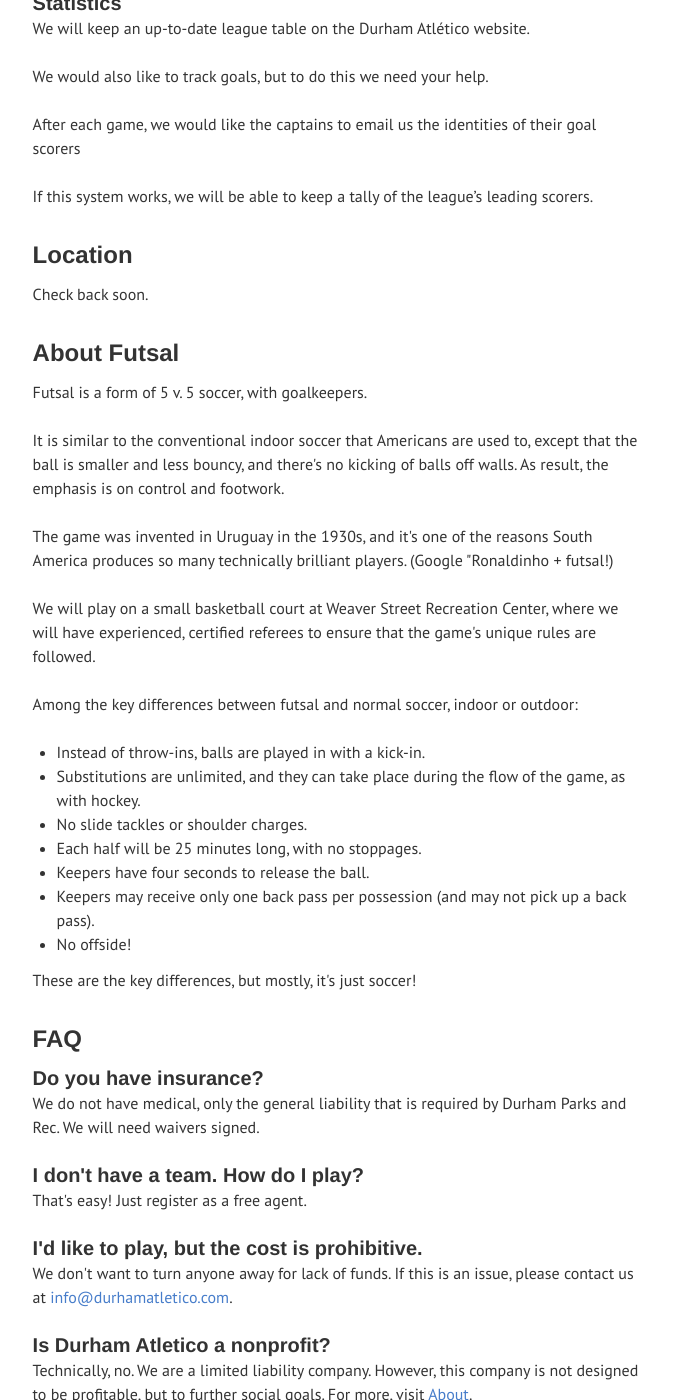
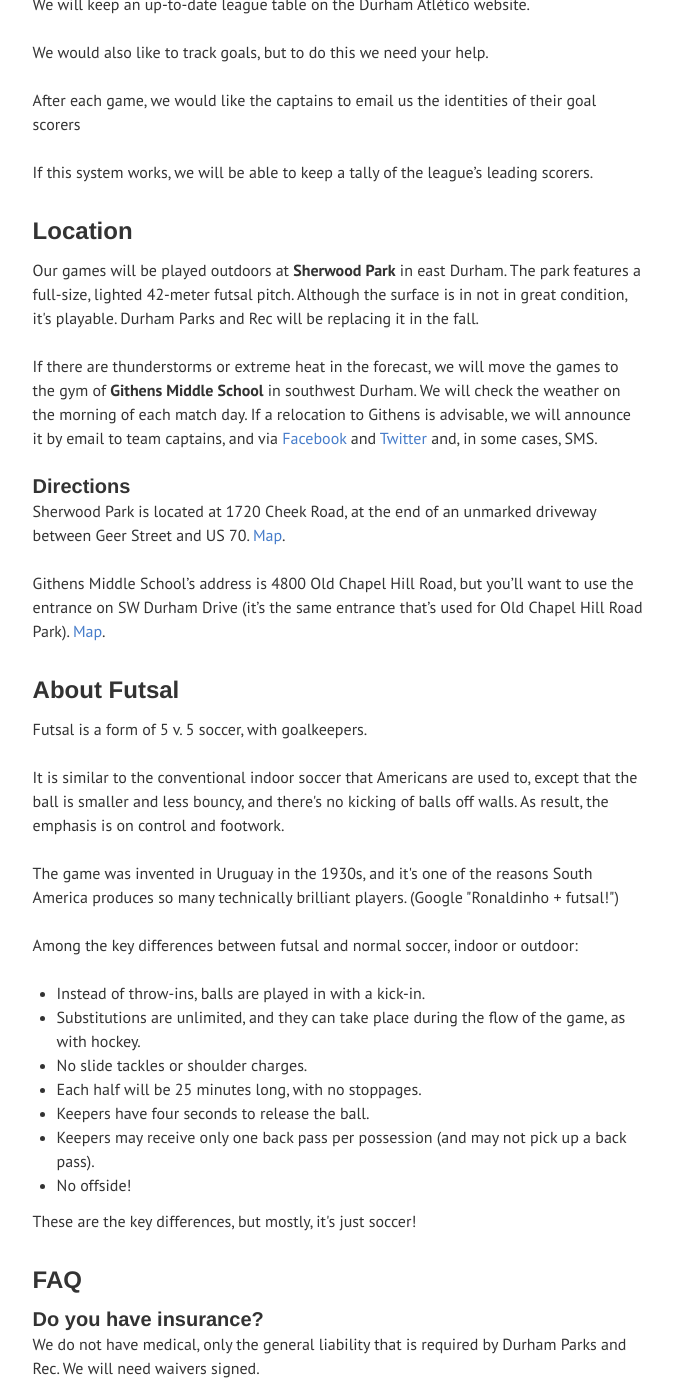
Before and after one commit to durhamatletico/durhamatletico.github.io, a Jekyll site: the page built from futsal/index.html, in a window 1280 px wide and 1400 px high, scrolled down 2470 px. Shown: the whole window, without its empty margins (460-1133 px from the left). Built offline with Jekyll 4.4.1, drawn with Linux system fonts in a browser that asks for light colours; some of the changed text lies outside the part shown.

Commit message:
Add location info

```diff
--- a/futsal/index.html
+++ b/futsal/index.html
@@ -71,7 +71,7 @@
         <li>Goalkeepers may receive only one back pass per possession</li>
         <li>Goalkeepers handling the ball must release it within four seconds</li>
         <li>Fouls in the penalty area will result in a penalty kick given at the first penalty spot, located at the top of the penalty area approximately 6 meters from the goal</li>
-        <li>The referee will keep track of fouls. When a team has suffered five fouls in a half, each subsequent foul will result in a penalty kick taken from the second penalty spot, located approximately 10 meters from the goal. (At Weaver Street, this spot is at half court.)</li>
+        <li>The referee will keep track of fouls. When a team has suffered five fouls in a half, each subsequent foul will result in a penalty kick taken from the second penalty spot, located approximately 10 meters from the goal.</li>
     </ul>
 
     <h5>Head Injuries</h5>
@@ -111,7 +111,15 @@
     <section>
 
       <h4 id="location">Location</h4>
-      <p>Check back soon.</p>
+      <p>Our games will be played outdoors at <strong>Sherwood Park</strong> in east Durham. The park features a full-size, lighted 42-meter futsal pitch. Although the surface is in not in great condition, it's playable. Durham Parks and Rec will be replacing it in the fall.</p>
+
+      <p>If there are thunderstorms or extreme heat in the forecast, we will move the games to the gym of <strong>Githens Middle School</strong> in southwest Durham. We will check the weather on the morning of each match day. If a relocation to Githens is advisable, we will announce it by email to team captains, and via <a href="https://www.facebook.com/durhamatletico?ref=hl">Facebook</a> and <a href="https://twitter.com/DurhamAtletico">Twitter</a> and, in some cases, SMS.</p>
+
+      <h5>Directions</h5>
+
+      <p>Sherwood Park is located at 1720 Cheek Road, at the end of an unmarked driveway between Geer Street and US 70. <a href="https://www.google.com/url?q=https%3A%2F%2Fwww.google.com%2Fmaps%2Fplace%2FSherwood%2BPark%2F%4036.0001122%2C-78.8728104%2C16z%2Fdata%3D!3m1!4b1!4m2!3m1!1s0x89ace49b561177fb%3A0x3041e1da79e960cd">Map</a>.</p>
+
+      <p>Githens Middle School’s address is 4800 Old Chapel Hill Road, but you’ll want to use the entrance on SW Durham Drive (it’s the same entrance that’s used for Old Chapel Hill Road Park). <a href="https://www.google.com/url?q=https%3A%2F%2Fwww.google.com%2Fmaps%2Fplace%2FSherwood%2BGithens%2BMiddle%2BSchool%2F%4035.944403%2C-78.979803%2C16z%2Fdata%3D!4m2!3m1!1s0x0%3A0x9e53889ae5ecc2f5">Map</a>.</p>
     </section>
 
     <section>
@@ -120,9 +128,7 @@
 
         <p>It is similar to the conventional indoor soccer that Americans are used to, except that the ball is smaller and less bouncy, and there's no kicking of balls off walls. As result, the emphasis is on control and footwork.</p>
 
-        <p>The game was invented in Uruguay in the 1930s, and it's one of the reasons South America produces so many technically brilliant players. (Google "Ronaldinho + futsal!)</p>
-
-        <p>We will play on a small basketball court at Weaver Street Recreation Center, where we will have experienced, certified referees to ensure that the game's unique rules are followed.</p>
+        <p>The game was invented in Uruguay in the 1930s, and it's one of the reasons South America produces so many technically brilliant players. (Google "Ronaldinho + futsal!")</p>
 
         <p>Among the key differences between futsal and normal soccer, indoor or outdoor:</p>
         <ul>
```
